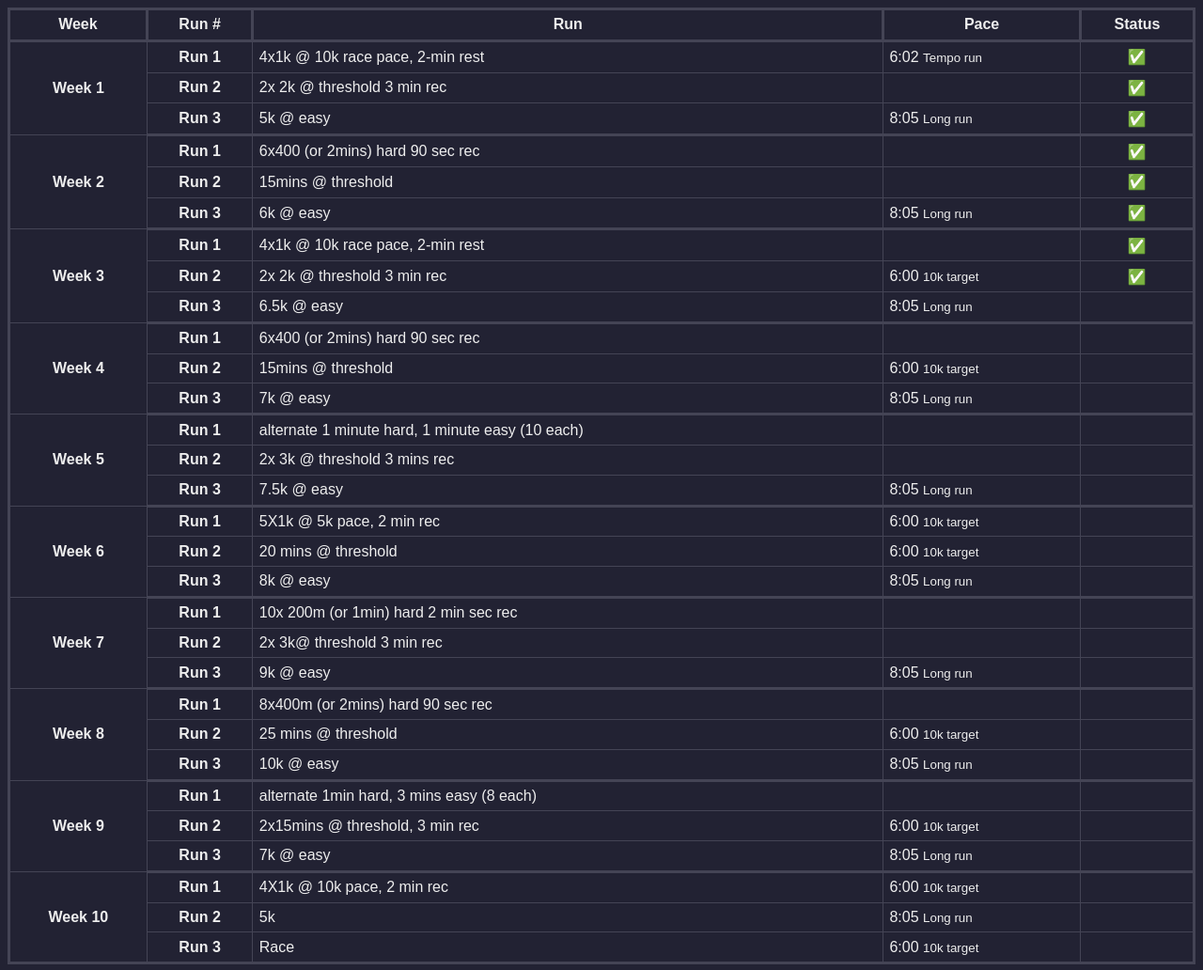
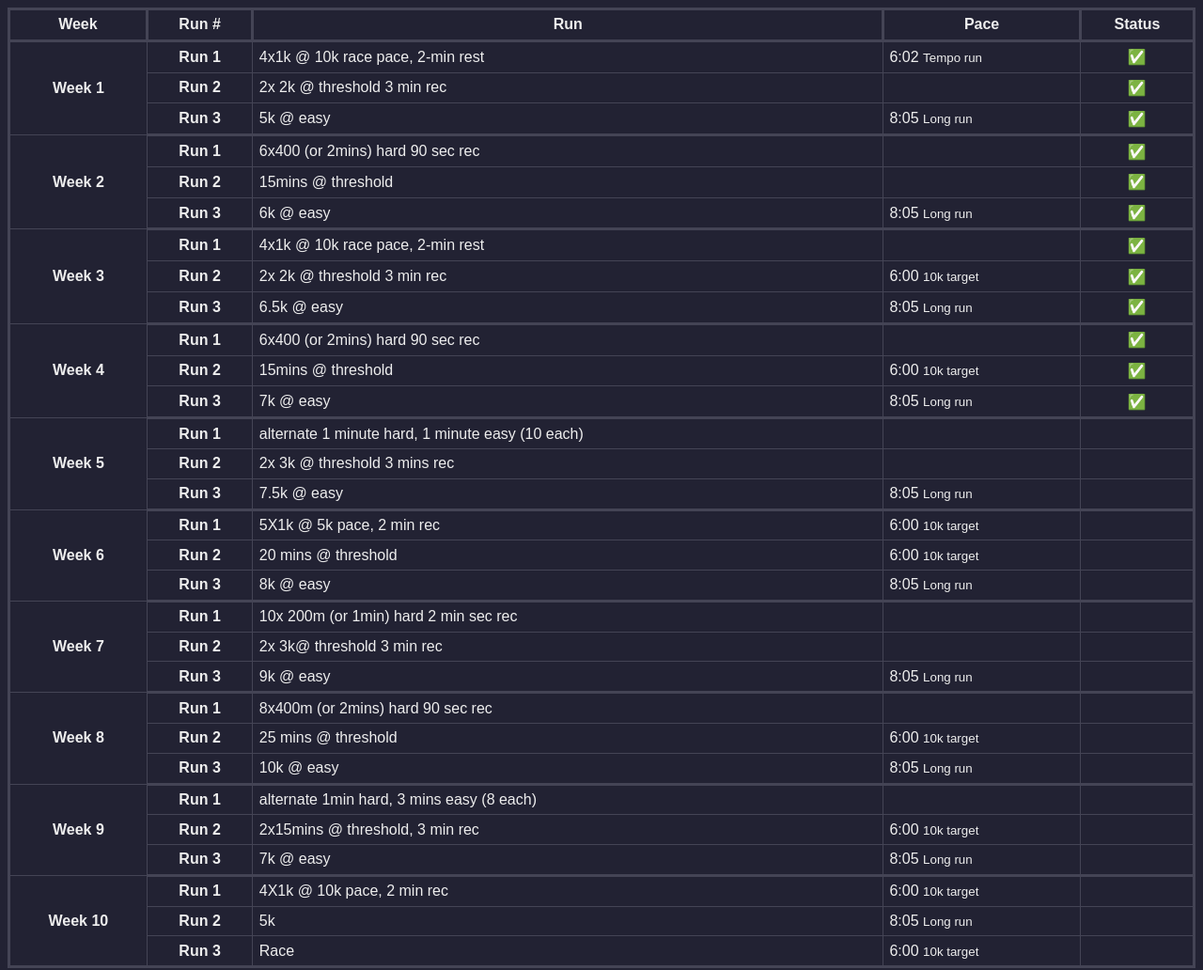
Before and after one commit to gregtyler/10k-schedule, a plain HTML site: page index.html in a window 1280 px wide. Shown: the whole page at 94% size. Drawn offline with Linux system fonts and the light colour scheme; a web font is replaced by a local one.

Commit message:
Update run progress

```diff
--- a/index.html
+++ b/index.html
@@ -96,12 +96,12 @@
         [
           { label: "4x1k @ 10k race pace, 2-min rest", done: true },
           { label: "2x 2k @ threshold 3 min rec", pace: "target", done: true },
-          { label: "6.5k @ easy", pace: "long" },
+          { label: "6.5k @ easy", pace: "long", done: true },
         ],
         [
-          { label: "6x400 (or 2mins) hard 90 sec rec" },
-          { label: "15mins @ threshold", pace: "target" },
-          { label: "7k @ easy", pace: "long" },
+          { label: "6x400 (or 2mins) hard 90 sec rec", done: true },
+          { label: "15mins @ threshold", pace: "target", done: true },
+          { label: "7k @ easy", pace: "long", done: true },
         ],
         [
           { label: "alternate 1 minute hard, 1 minute easy (10 each)" },
```
